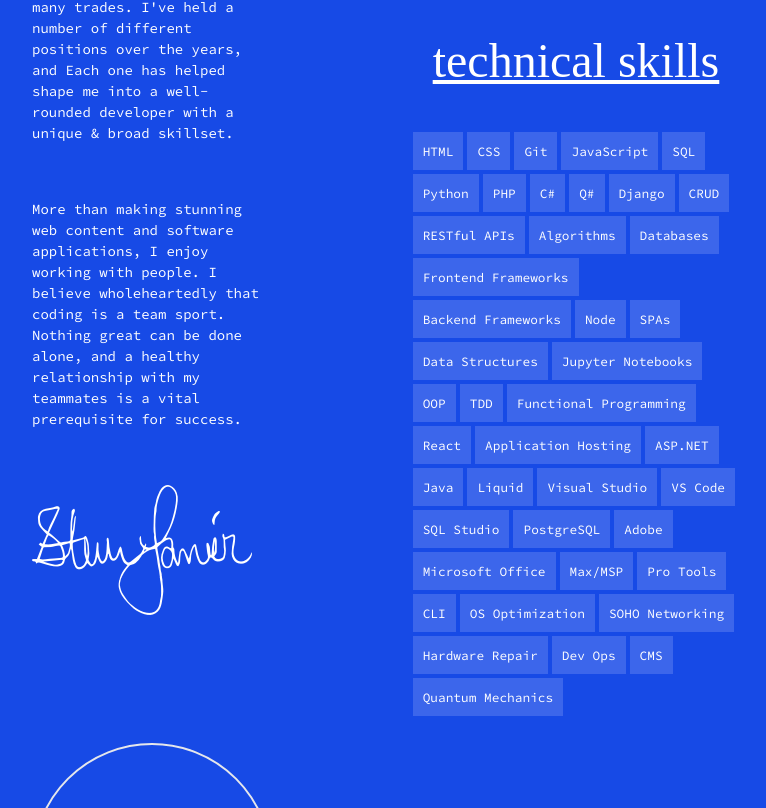
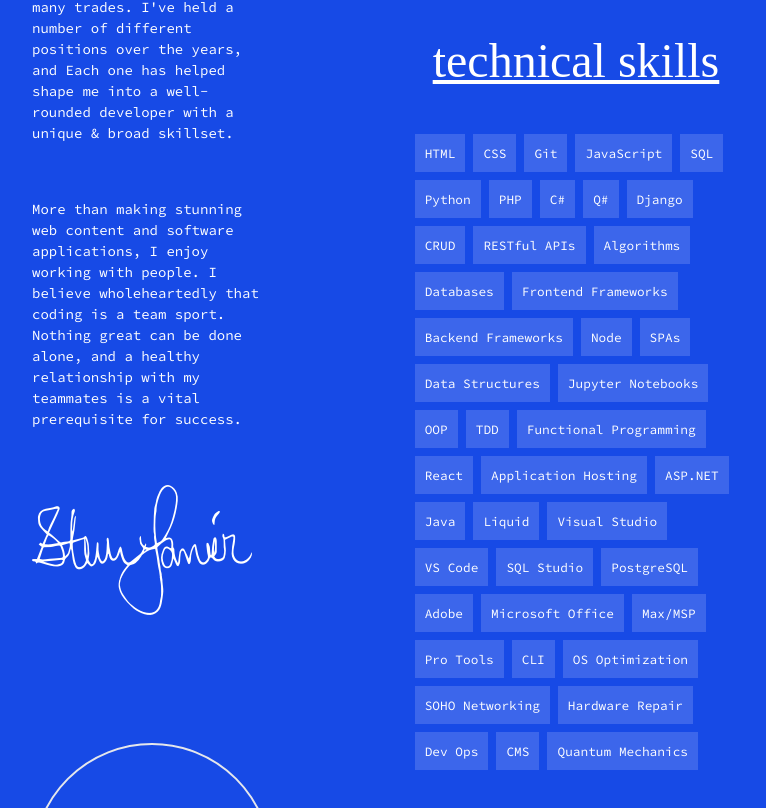
Before and after one commit to sklanier/Portfolio, a Next.js app: page / in a window 1280 px wide. Shown: the part 912-1720 px from the top of the page, without its empty margins (64-830 px from the left). Built offline with nearby package versions, Linux system fonts and the light colour scheme.

Commit message:
added more margin to skillcards

```diff
--- a/components/AboutSection/About.js
+++ b/components/AboutSection/About.js
@@ -16,7 +16,7 @@
             <Skills/>
         </div>
         <div className="px-24 w-4/12 text-right">
-        <h1 className="aboutTitle">talents</h1>
+            <h1 className="aboutTitle">talents</h1>
         </div>
     </section>
 );
--- a/styles/globals.css
+++ b/styles/globals.css
@@ -109,7 +109,7 @@
 }
 
 .skillCard{
-    margin:2px;
+    margin:4px;
     font-family: SourceCodePro-Regular;
     font-size: 12.8px;
     text-align: center;
```
